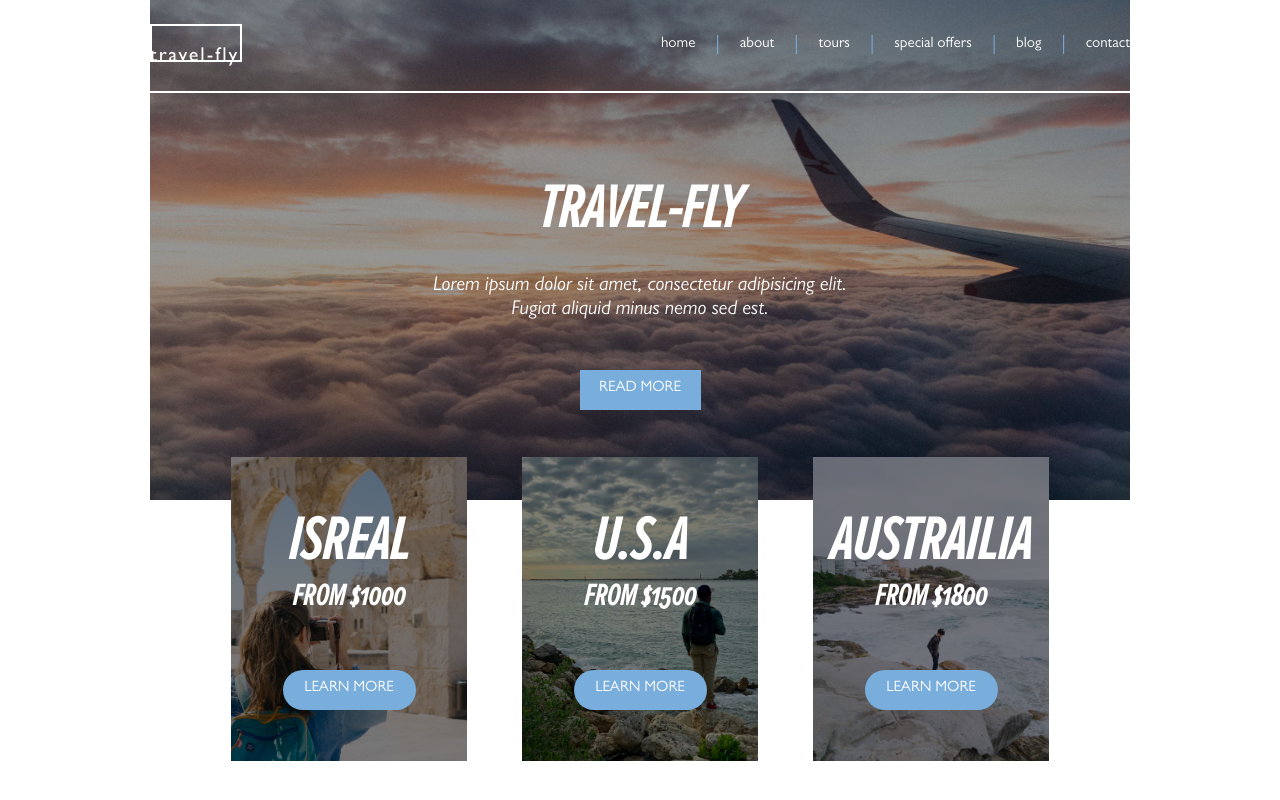
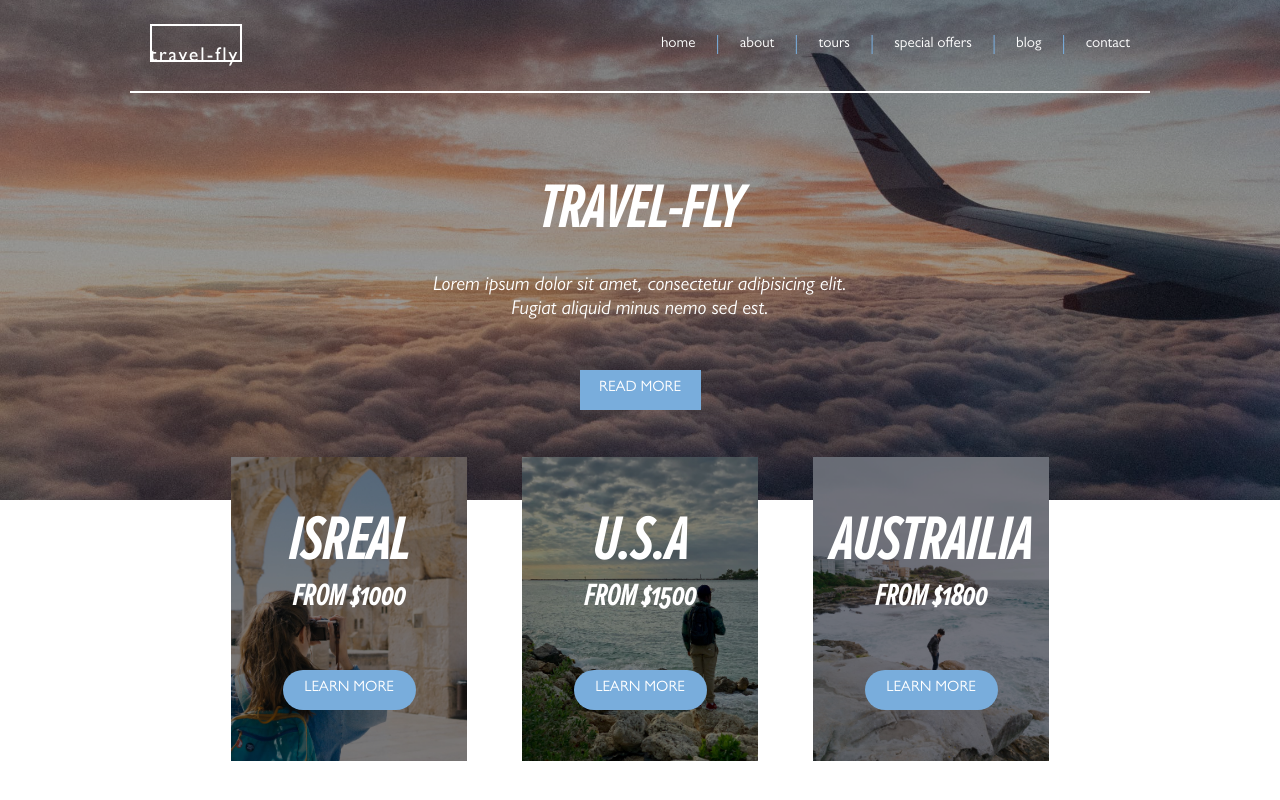
Before and after one commit to devinPierceN215/final-project, a website with bundled scripts: page index.html in a window 1280 px wide. Shown: the top 800 px of the page. Built offline with nearby package versions, Linux system fonts and the light colour scheme.

Commit message:
fixing some things

```diff
--- a/pages/home.html
+++ b/pages/home.html
@@ -1,9 +1,9 @@
+<div class="homehero">
+    <h1>travel-fly</h1>
+    <p>Lorem ipsum dolor sit amet, consectetur adipisicing elit. <br>Fugiat aliquid minus nemo sed est.</p>
+    <a href="#">read more</a>
+</div>
 <div class="home">
-    <div class="hero">
-      <h1>travel-fly</h1>
-      <p>Lorem ipsum dolor sit amet, consectetur adipisicing elit. <br>Fugiat aliquid minus nemo sed est.</p>
-      <a href="#">read more</a>
-  </div>
   <div class="container">
       <div class="tile" id="home1">
           <h1>Isreal</h1>
--- a/scss/home.scss
+++ b/scss/home.scss
@@ -1,6 +1,5 @@
 #app{
-    .home{
-        .hero{
+    .homehero{
         width: 100%;
         height: 500px;
         background-image:  linear-gradient(rgba(0, 0, 0, 0.4), rgba(0, 0, 0, 0.4)), url(../images/hero.jpg);
@@ -30,7 +29,7 @@
             padding-top: 10px;
         }
     }
-
+    .home{
         //taken from in class lecture, here just for myself
 
         // @media (max-width: 860px) {
@@ -165,5 +164,6 @@
 
 #home{
     margin: 0 !important;
+    width:100%;
 
 }
--- a/scss/structure.scss
+++ b/scss/structure.scss
@@ -10,13 +10,13 @@ h1, h2, h3, h4, h5, h6, p {
  margin-bottom: 16px;
 }
 
-#app{
+.about, .blog, .contact, .home, .spoffer, .tourPages, .tours{
     margin-left: 150px;
     margin-right: 150px;
 }
 
 @media (max-width: 1050px){
-    #app{
+    .about, .blog, .contact, .home, .spoffer, .tourPages, .tours{
         margin-right: 70px;
         margin-left: 70px;
     }
```
Also changed, not shown: app/app.js (line endings or trailing spaces), css/styles.css, 1 other file. Lines whose indentation alone changed are shown as unchanged.
